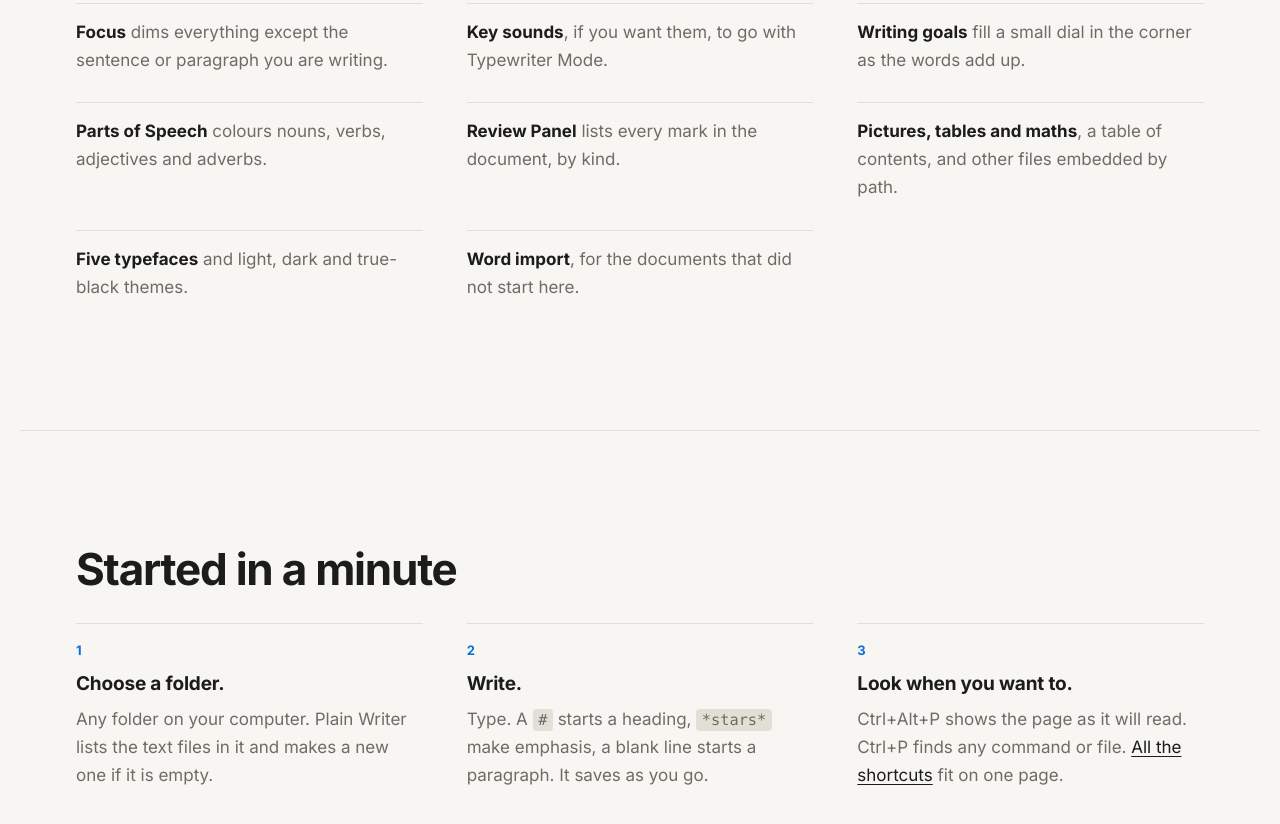
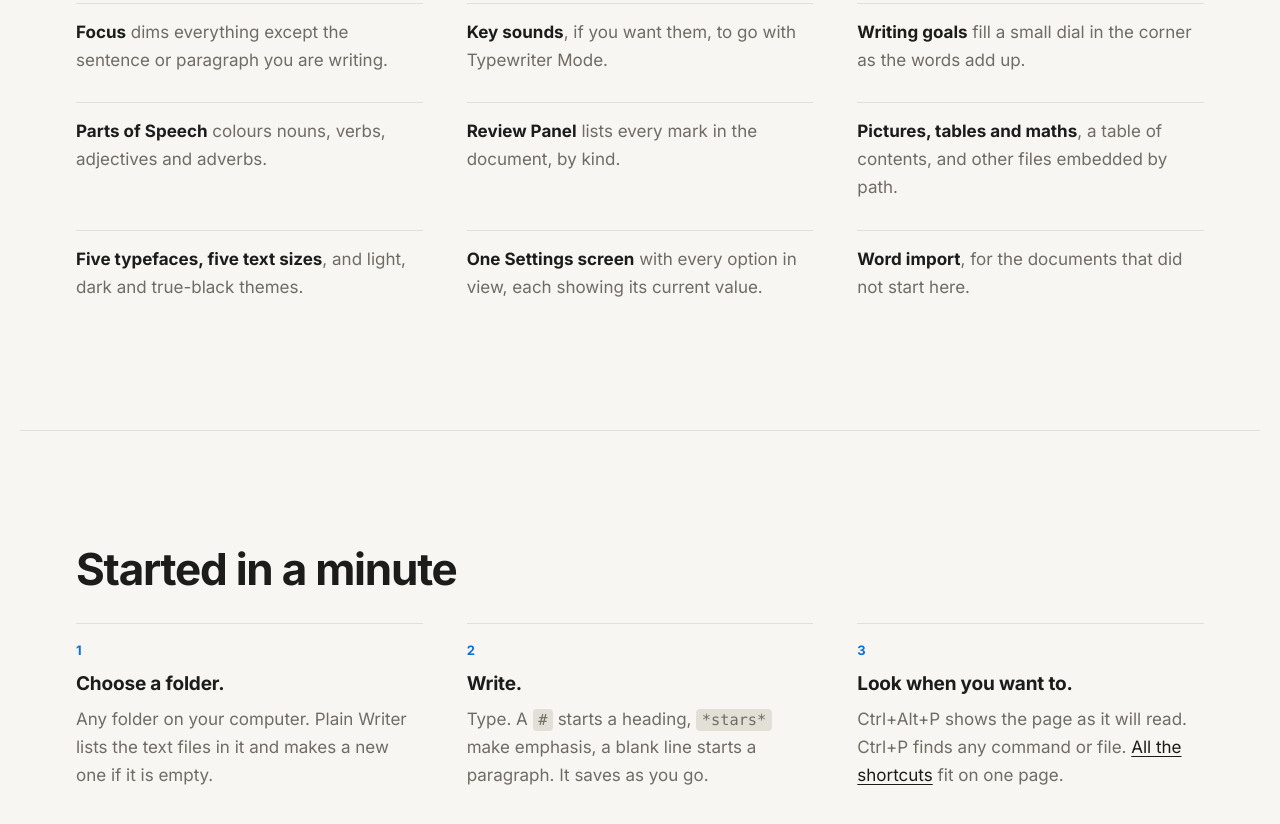
Before and after one commit to b0BBIY/plain-writer, a plain HTML site: page index.html in a window 1280 px wide. Shown: the part 6852-7676 px from the top of the page. Drawn offline with Linux system fonts and the light colour scheme.

Commit message:
Update the website

```diff
--- a/index.html
+++ b/index.html
@@ -188,7 +188,8 @@
           <li><b>Parts of Speech</b> colours nouns, verbs, adjectives and adverbs.</li>
           <li><b>Review Panel</b> lists every mark in the document, by kind.</li>
           <li><b>Pictures, tables and maths</b>, a table of contents, and other files embedded by path.</li>
-          <li><b>Five typefaces</b> and light, dark and true-black themes.</li>
+          <li><b>Five typefaces, five text sizes</b>, and light, dark and true-black themes.</li>
+          <li><b>One Settings screen</b> with every option in view, each showing its current value.</li>
           <li><b>Word import</b>, for the documents that did not start here.</li>
         </ul>
       </section>
```
Also changed, not shown: shortcuts.html (+1 -0 lines).
